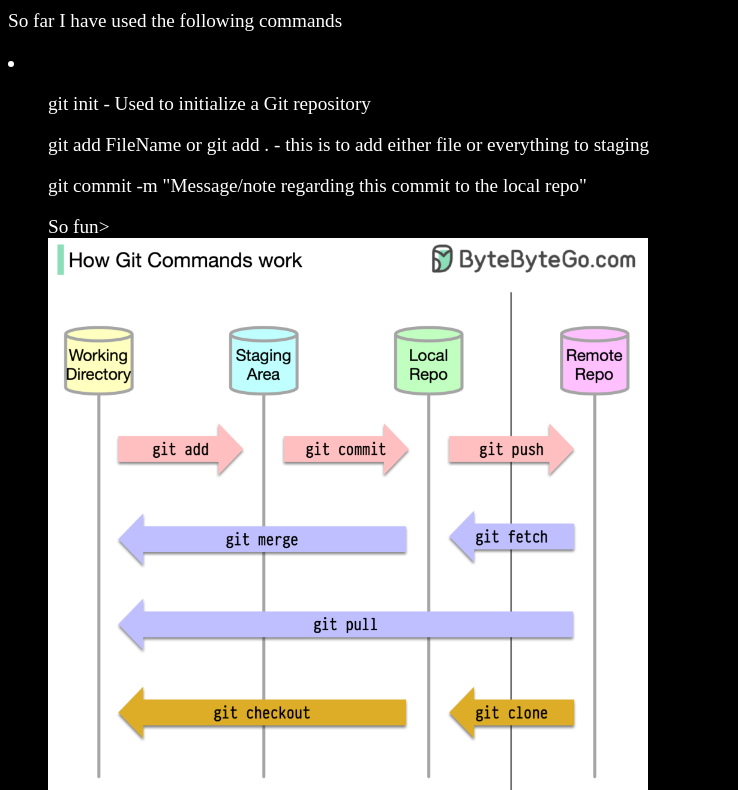
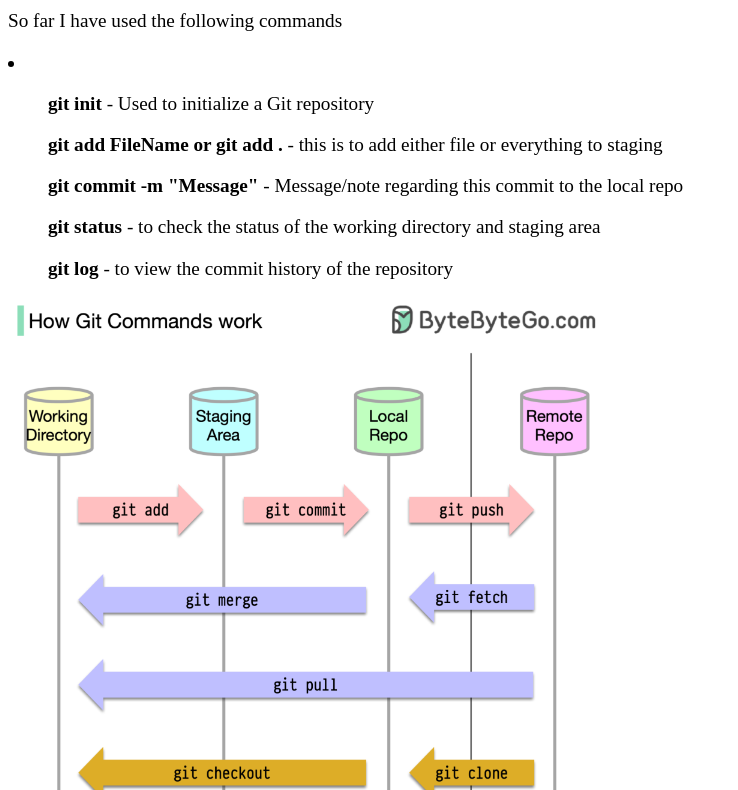
Before and after one commit to Choco-Boo/My-First-Ever-Repository, a plain HTML site: page index.html in a window 1280 px wide. Shown: the part 85-875 px from the top of the page, without its empty margins (0-738 px from the left). Drawn offline with Linux system fonts and the light colour scheme.

Commit message:
I change the html page back to white background, and added bold to the git commands

```diff
--- a/index.html
+++ b/index.html
@@ -15,11 +15,11 @@
     <h1>Git is sooooo Easy</h1>
     <p> So far I have used the following commands</p>
     <li>
-        <ul>git init - Used to initialize a Git repository</ul>
-        <ul>git add FileName or git add . - this is to add either file or everything to staging </ul>
-        <ul>git commit -m "Message/note regarding this commit to the local repo"</ul>
-        <ul>So fun>
-        <ul></ul>
+        <ul><strong>git init</strong> - Used to initialize a Git repository</ul>
+        <ul><strong>git add FileName or git add .</strong> - this is to add either file or everything to staging </ul>
+        <ul><strong>git commit -m "Message"</strong> - Message/note regarding this commit to the local repo</ul>
+        <ul><strong>git status</strong> - to check the status of the working directory and staging area</ul>
+        <ul><strong>git log</strong> - to view the commit history of the repository</ul>
         <ul></ul>
         <ul></ul>
         <ul></ul>
--- a/style.css
+++ b/style.css
@@ -1,7 +1,5 @@
 /*Hello world*/
 
 body{
-    background-color: black;
-    color: white;
     font-size: larger;
 }
```
